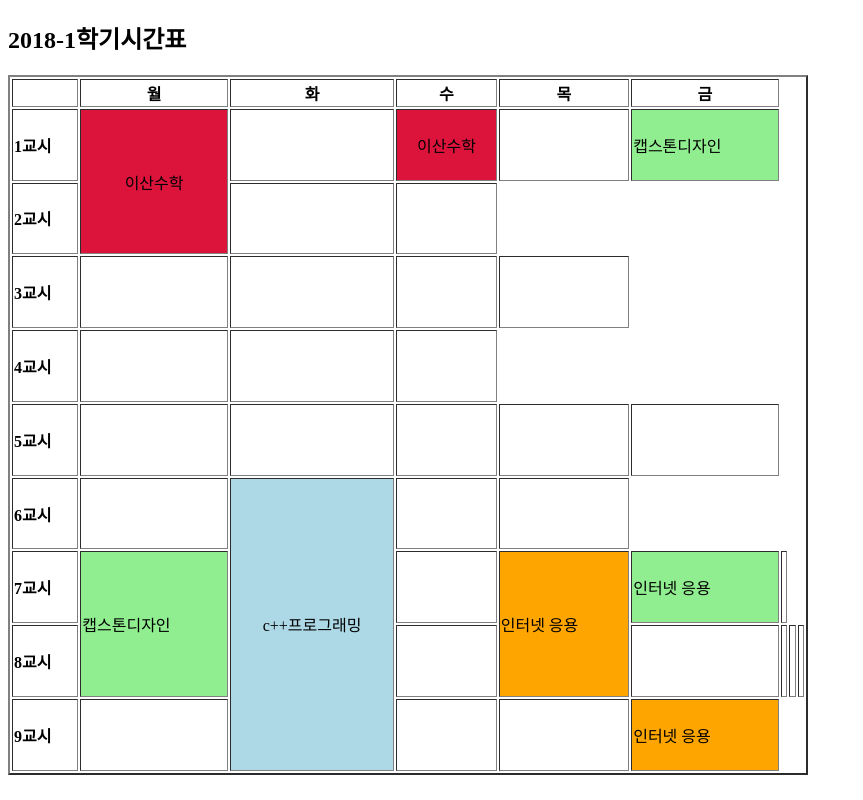
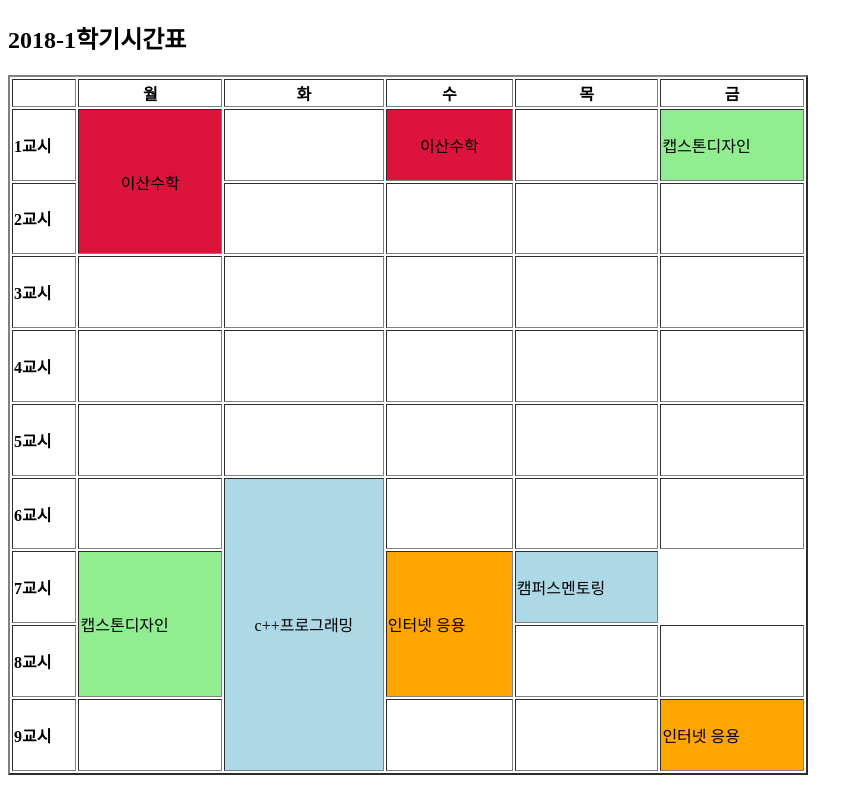
Before and after one commit to shower0140/shower0140.github.io, a plain HTML site: page timetable.html in a window 1280 px wide. Shown: the whole page, without its empty margins (0-863 px from the left). Drawn offline with Linux system fonts and the light colour scheme.

Commit message:
Update timetable.html

```diff
--- a/timetable.html
+++ b/timetable.html
@@ -34,6 +34,8 @@
     <td><b>2교시</b></td>
     <td></td>
     <td></td>
+    <td></td>
+    <td></td>
   </tr>
   <tr>
     <td><b>3교시</b></td>
@@ -41,9 +43,12 @@
     <td></td>
     <td></td>
     <td></td>
+    <td></td>
   </tr>
   <tr>
     <td><b>4교시</b></td>
+    <td></td>
+    <td></td>
     <td></td>
     <td></td>
     <td></td>
@@ -61,20 +66,18 @@
     <td class="subject_3" rowspan="4"><center>c++프로그래밍</center></td>
     <td></td>
     <td></td>
+    <td></td>
   <tr>
     <td><b>7교시</b></td>
     <td class="subject_6" rowspan="2">캡스톤디자인</td>
-    <td></td>
     <td class="subject_1" rowspan="2">인터넷 응용</td>
-    <td class="subject_6" rowspan="1">인터넷 응용</td>
-    <td></td>
+    <td class="subject_3" rowspan="1">캠퍼스멘토링</td>
+
   <tr>
     <td><b>8교시</b></td>
     <td></td>
     <td></td>
-    <td></td>
-    <td></td>
-    <td></td>
+
     <tr>
     <td><b>9교시</b></td>
     <td></td>
```
